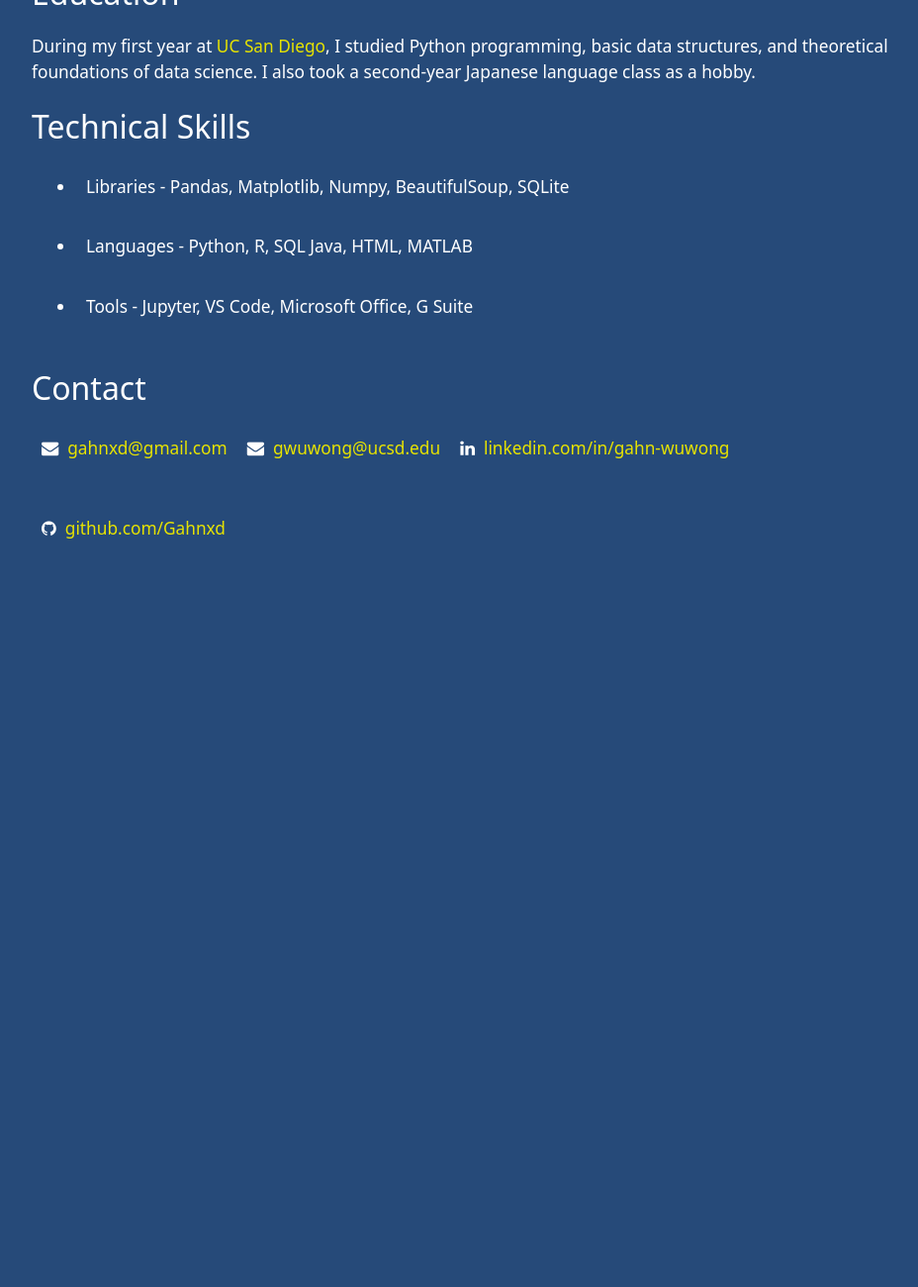
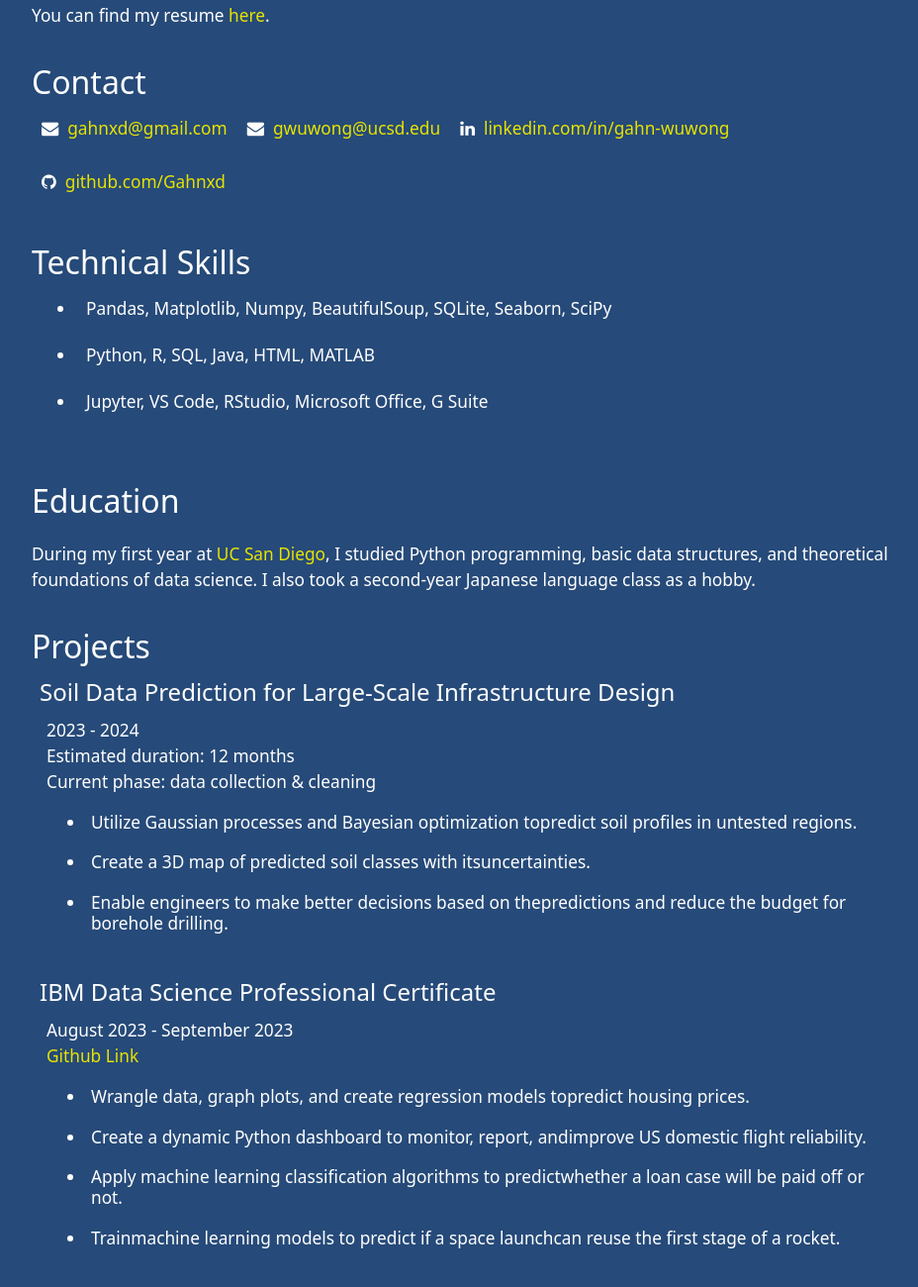
Before and after one commit to Gahnxd/gahnxd.github.io, a plain HTML site: page index.html in a window 1280 px wide. Shown: the part 388-1688 px from the top of the page at 99% size, without its empty margins (158-1086 px from the left). Before the commit the page ends 1026 px from the top, so only its background shows below. Drawn offline with Linux system fonts and the light colour scheme.

Commit message:
Updated index.html & style.css

```diff
--- a/index.html
+++ b/index.html
@@ -6,7 +6,7 @@
     <meta charset="UTF-8">
     <meta name="viewport" content="width=device-width, initial-scale=1.0, maximum-scale=1.0, user-scalable=no">
     <meta http-equiv="X-UA-Compatible" content="ie=edge">
-    <title>Gahn Wuwong - Personal Website</title>
+    <title>Gahn Wuwong's Personal Website</title>
     <link rel="stylesheet" href="style.css">
     <link rel="stylesheet" href="https://cdnjs.cloudflare.com/ajax/libs/font-awesome/4.7.0/css/font-awesome.min.css">
 </head>
@@ -27,22 +27,7 @@
             <a href="https://www.ucsd.edu" class="href">UC San
                 Diego</a>.
         </p>
-
-        <h2>Education</h2>
-        <p>During my first year at <a href="https://www.ucsd.edu" class="href">UC San Diego</a>, I studied
-            Python
-            programming, basic data structures, and theoretical foundations of data science. I also took a
-            second-year
-            Japanese language class as a hobby.
-        </p>
-
-        <h2>Technical Skills</h2>
-        <ul class="skills">
-            <li>Libraries - Pandas, Matplotlib, Numpy, BeautifulSoup, SQLite</li>
-            <li>Languages - Python, R, SQL Java, HTML, MATLAB</li>
-            <li>Tools - Jupyter, VS Code, Microsoft Office, G Suite</li>
-            <!-- <li>Others - Unity</li> -->
-        </ul>
+        <p>You can find my resume <a href="Gahn_Resume7.pdf">here</a>.</p>
 
         <h2>Contact</h2>
         <ul class="contacts">
@@ -59,6 +44,53 @@
                 <a href="https://github.com/Gahnxd">github.com/Gahnxd</a>
             </li>
         </ul>
+
+        <h2>Technical Skills</h2>
+        <ul class="skills">
+            <li>Pandas, Matplotlib, Numpy, BeautifulSoup, SQLite, Seaborn, SciPy</li>
+            <li>Python, R, SQL, Java, HTML, MATLAB</li>
+            <li>Jupyter, VS Code, RStudio, Microsoft Office, G Suite</li>
+            <!-- <li>Others - Unity</li> -->
+        </ul>
+
+        <h2>Education</h2>
+        <p>During my first year at <a href="https://www.ucsd.edu" class="href">UC San Diego</a>, I studied
+            Python programming, basic data structures, and theoretical foundations of data science. I also took a
+            second-year Japanese language class as a hobby.
+        </p>
+
+        <h2>Projects</h2>
+        <h3>Soil Data Prediction for Large-Scale Infrastructure Design</h3>
+        <ul class="proj-intro">
+            <li class="proj-intro">2023 - 2024</li>
+            <li class="proj-intro">Estimated duration: 12 months</li>
+            <li class="proj-intro">Current phase: data collection & cleaning</li>
+        </ul>
+        <ul class="proj-main">
+            <li class="proj-main">Utilize Gaussian processes and Bayesian optimization topredict soil profiles in
+                untested regions.</li>
+            <li class="proj-main">Create a 3D map of predicted soil classes with itsuncertainties.</li>
+            <li class="proj-main">Enable engineers to make better decisions based on thepredictions and reduce the
+                budget for borehole drilling.</li>
+        </ul>
+
+        <h3>IBM Data Science Professional Certificate</h3>
+        <ul class="proj-intro">
+            <li class="proj-intro">August 2023 - September 2023</li>
+            <li class="proj-intro"><a href="https://github.com/Gahnxd/IBM-Data-Science-Professional-Certificate">Github
+                    Link</a>
+            </li>
+        </ul>
+        <ul class="proj-main">
+            <li class="proj-main">Wrangle data, graph plots, and create regression models topredict housing prices.
+            </li>
+            <li class="proj-main">Create a dynamic Python dashboard to monitor, report, andimprove US domestic
+                flight reliability.</li>
+            <li class="proj-main">Apply machine learning classification algorithms to predictwhether a loan case
+                will be paid off or not.</li>
+            <li class="proj-main">Trainmachine learning models to predict if a space launchcan reuse the first stage
+                of a rocket.</li>
+        </ul>
     </div>
 
     <script src="index.js"></script>
--- a/style.css
+++ b/style.css
@@ -26,17 +26,15 @@ h1{
 }
 
 h2 {
-    font-weight: 300;
+    font-weight: 500;
     font-size: 2rem;
-}
+    margin-top: 2rem;
+    margin-bottom: 0cm;}
 
 h3 {
-    font-weight: 300;
+    font-weight: 370;
     font-size: 1.5rem;
-}
-
-h3.education{
-    padding-left: 50px;
+    margin: 0.5rem;
 }
 
 .profile {
@@ -63,17 +61,38 @@ ul.skills{
     padding-left: 45px;
 }
 
+ul.proj-intro{
+    margin: 0;
+    padding: 0;
+    list-style-type: none;
+    padding-left: 10px;
+}
+
+ul.proj-main{
+    padding-top: 0;
+    padding-left: 45px;
+}
 
 li {
     font-size: 1.08rem;
     line-height: 120%;
-    margin: 1.25rem 0;
+    margin: 0.4rem 0;
     font-weight: 250;
     padding: 10px
 }
 
 li.contacts{
     float: left;
+}
+
+li.proj-intro{
+    margin: 5px;
+    padding: 0px;
+}
+
+li.proj-main{
+    margin: 10px;
+    padding: 5px;
 }
 
 p {
```
Also changed, not shown: 1 other file.
